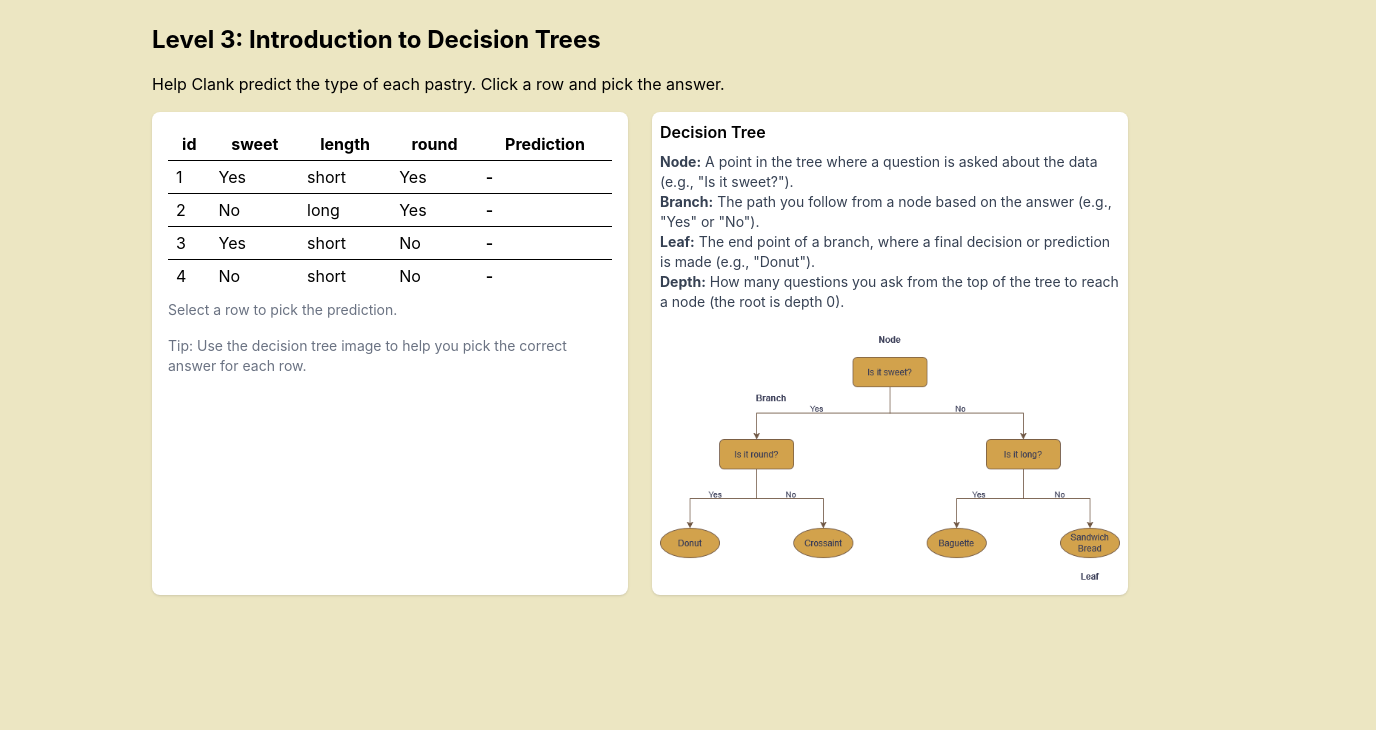
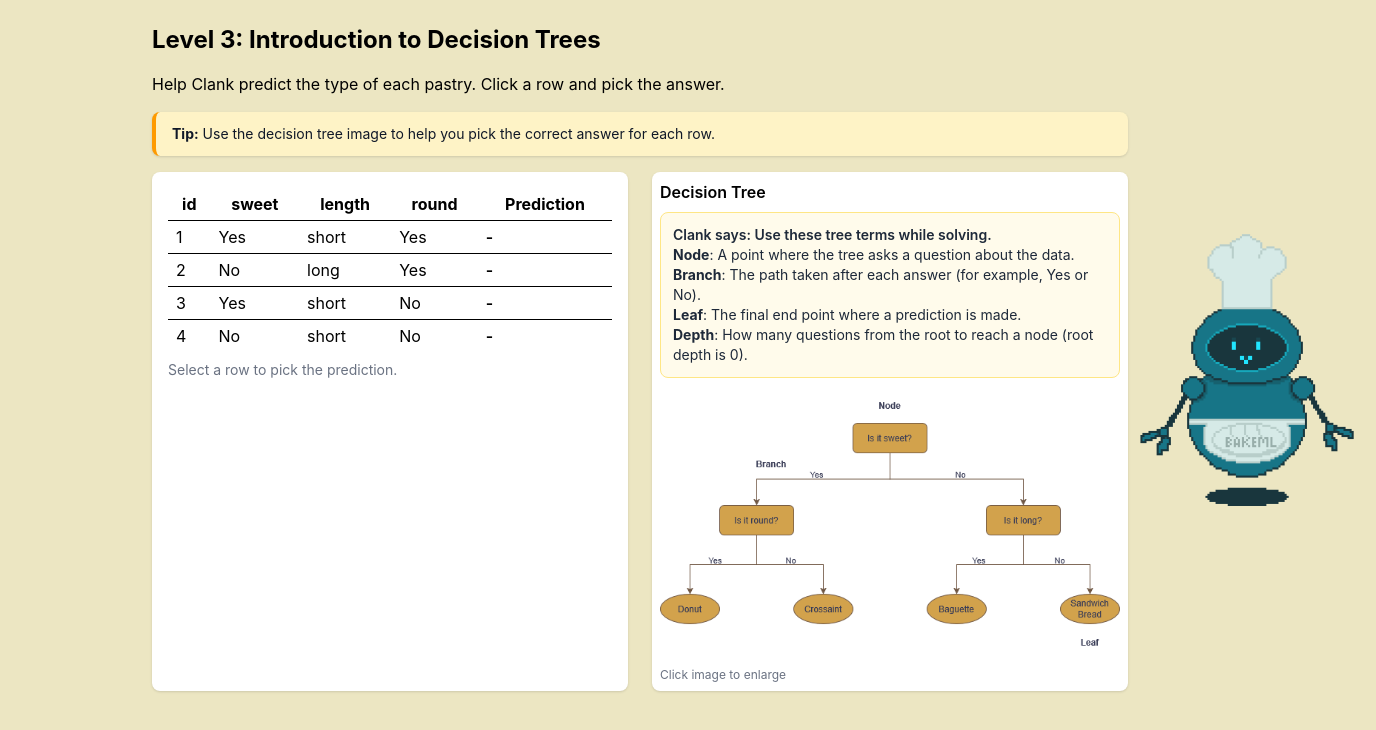
Before and after one commit to nikola-beerkens/nikola-beerkens.github.io, a Next.js app in the folder thesis/: page /level_3 in a window 1280 px wide. Shown: the top 730 px of the page, 1376 px wide, since content can reach past the window. Built offline with nearby package versions, Linux system fonts and the light colour scheme.

Commit message:
applied feedback

```diff
--- a/thesis/src/app/level_2/page.tsx
+++ b/thesis/src/app/level_2/page.tsx
@@ -2,6 +2,7 @@
 
 import React, { useEffect, useState } from "react";
 import { useRouter } from "next/navigation";
+import Image from "next/image";
 
 // Level 2 - Data-Cleaning Puzzle for BakeML
 export default function Level2BakeML() {
@@ -112,9 +113,13 @@ export default function Level2BakeML() {
   }
 
   return (
-    <div className="p-6 max-w-5xl mx-auto">
+    <div className="relative p-6 max-w-5xl mx-auto overflow-visible">
       <h1 className="text-2xl font-bold mb-4">Level 2: Data-Cleaning Puzzle</h1>
-      <p className="mb-4">Help Clank clean the bakery dataset! You have <strong>{actionsLeft}</strong> actions left.</p>
+      <p className="text-base text-gray-900">Help Clank clean the bakery dataset! You have <strong>{actionsLeft}</strong> actions left.</p>
+      <div className="mb-4 mt-3 rounded-lg border-l-4 border-amber-500 bg-amber-100 px-4 py-3 text-sm text-gray-900 shadow-sm">
+        <p><strong>Tip:</strong> Choose the fixes wisely! You only have a limited number of actions, and better cleaning increases Clank&apos;s prediction accuracy in the bakery simulation.</p>
+        <p><strong>Note:</strong> This database contains duplicate entries.</p>
+      </div>
 
       <div className="grid grid-cols-1 md:grid-cols-2 gap-6">
         {/* Dataset Table */}
@@ -155,6 +160,16 @@ export default function Level2BakeML() {
         {/* Fix Panel */}
         <div className="bg-white rounded-lg shadow p-4">
           <h2 className="font-semibold mb-2">Fix Actions</h2>
+          {selectedRow && !simulationResult && (
+            <div className="mb-4 rounded-lg border border-amber-200 bg-amber-50 p-3 text-sm text-gray-800">
+              <p className="font-semibold">Clank says: Quick hint before you start.</p>
+              <p><strong>Fill Missing</strong>: Use when a value is absent.</p>
+              <p><strong>Correct Label</strong>: Use when a category name looks suspicious/misspelled.</p>
+              <p><strong>Remove Duplicate</strong>: Use when two rows represent the same record.</p>
+              <p><strong>Trim Outlier</strong>: Use when one number is far outside the normal range.</p>
+              <p className="mt-1 text-xs text-gray-600">Some actions may do nothing on certain rows, so choose carefully.</p>
+            </div>
+          )}
           {selectedRow ? (
             <div className="flex flex-col gap-2">
               <button className="blue-bg text-white px-3 py-1 rounded cursor-pointer" onClick={() => applyFix(selectedRow, 'fill_missing')}>Fill Missing</button>
@@ -179,9 +194,18 @@ export default function Level2BakeML() {
         </div>
       </div>
 
-      <div className="mt-4 text-sm text-gray-500">
-        <p>Tip: Choose the fixes wisely! You only have a limited number of actions, and better cleaning increases Clank&apos;s prediction accuracy in the bakery simulation.</p>
-      </div>
+      {!simulationResult && (
+        <aside className="hidden xl:block absolute top-55 -right-56 pointer-events-none">
+          <Image
+            src="/robot_baker.png"
+            alt="Clank the robot baker"
+            width={260}
+            height={260}
+            className="shrink-0"
+          />
+        </aside>
+      )}
+
       {simulationResult && (
         <div className="mt-8 flex gap-4">
           <button
--- a/thesis/src/app/level_3/page.tsx
+++ b/thesis/src/app/level_3/page.tsx
@@ -1,6 +1,7 @@
 'use client';
 
 import Link from "next/link";
+import Image from "next/image";
 import React, { useEffect, useState } from "react";
 
 // Level 3 - Decision Tree Prediction Puzzle for BakeML
@@ -22,11 +23,15 @@ export default function Level3BakeML() {
 
   const [data, setData] = useState<Row[]>(initialData);
   const [selectedRow, setSelectedRow] = useState<number | null>(null);
+  const [isTreeZoomed, setIsTreeZoomed] = useState(false);
+  const [depthAnswer, setDepthAnswer] = useState<string>("");
+  const [isEvaluationConfirmed, setIsEvaluationConfirmed] = useState(false);
   const possiblePredictions = ["Donut", "Croissant", "Baguette", "Sandwich Bread"];
 
   function applyPrediction(rowId: number, prediction: string) {
     setData(prev => prev.map(r => r.id === rowId ? { ...r, _predicted: prediction } : r));
     setSelectedRow(null);
+    setIsEvaluationConfirmed(false);
   }
 
   // Decision logic for correct prediction
@@ -65,9 +70,12 @@ export default function Level3BakeML() {
   }, [allAnswered, correctCount, totalCount, accuracy]);
 
   return (
-    <div className="p-6 max-w-5xl mx-auto">
+    <div className="relative p-6 max-w-5xl mx-auto overflow-visible">
       <h1 className="text-2xl font-bold mb-4">Level 3: Introduction to Decision Trees</h1>
       <p className="mb-4">Help Clank predict the type of each pastry. Click a row and pick the answer.</p>
+      <div className="mb-4 rounded-lg border-l-4 border-amber-500 bg-amber-100 px-4 py-3 text-sm text-gray-900 shadow-sm">
+        <p><strong>Tip:</strong> Use the decision tree image to help you pick the correct answer for each row.</p>
+      </div>
 
       <div className="grid grid-cols-1 md:grid-cols-2 gap-6">
         {/* Dataset Table */}
@@ -101,9 +109,10 @@ export default function Level3BakeML() {
               <>
                 <p className="mb-2 mt-4">Pick the prediction for <strong>row {selectedRow}</strong>:</p>
                 <div className="flex gap-2 flex-wrap mb-2">
-                  {possiblePredictions.map(pred => (
+                  {possiblePredictions.map((pred) => (
                     <button
                       key={pred}
+                      type="button"
                       className="blue-bg text-white px-3 py-1 rounded"
                       onClick={() => applyPrediction(selectedRow, pred)}
                     >
@@ -114,11 +123,20 @@ export default function Level3BakeML() {
               </>
             )}
 
-            <div className="mt-4 text-sm text-gray-500">
-              <p>Tip: Use the decision tree image to help you pick the correct answer for each row.</p>
+            {allAnswered && (
+              !isEvaluationConfirmed ? (
+                <div className="mt-4 rounded border p-3 bg-gray-50 text-sm">
+                  <p className="font-semibold">All predictions are filled.</p>
+                  <p className="mt-1 text-gray-700">Confirm your answers to see the evaluation.</p>
+                  <button
+                    type="button"
+                    onClick={() => setIsEvaluationConfirmed(true)}
+                    className="mt-3 brown-bg text-white px-4 py-2 rounded"
+                  >
+                    Confirm
+                  </button>
                 </div>
-
-            {allAnswered && (
+              ) : (
               <div className="mt-4 rounded border p-3 bg-gray-50 text-sm">
                 <p>
                   Correct predictions: <strong>{correctCount}</strong> / {totalCount}
@@ -128,35 +146,103 @@ export default function Level3BakeML() {
                 </p>
                 {correctCount === totalCount
                   ? <span className="text-green-700 font-bold">All predictions are correct! Well done!</span>
-                  : <span className="text-red-700 font-bold">Some predictions are incorrect — you can still continue, or change your answers.</span>
+                  : <span className="text-red-700 font-bold">Some predictions are incorrect — you can still continue or change your answers.</span>
                 }
+              </div>
+              )
+            )}
+
+            {allAnswered && isEvaluationConfirmed && (
+              <div className="mt-4 rounded border p-3 bg-white text-sm">
+                <p className="font-semibold">Extra Question: What is the depth of this decision tree?</p>
+                <div className="mt-2 flex gap-4">
+                  {['1', '2', '3'].map((value) => (
+                    <label key={value} className="inline-flex items-center gap-1 cursor-pointer">
+                      <input
+                        type="radio"
+                        name="tree-depth"
+                        value={value}
+                        checked={depthAnswer === value}
+                        onChange={(e) => setDepthAnswer(e.target.value)}
+                      />
+                      {value}
+                    </label>
+                  ))}
+                </div>
+                {depthAnswer === "2" && <p className="mt-2 text-green-700">Correct. The deepest leaf is at depth 2.</p>}
+                {depthAnswer !== "" && depthAnswer !== "2" && <p className="mt-2 text-red-700">Not quite. Try again.</p>}
               </div>
             )}
         </div>
 
-        {allAnswered && (
-          <div className="md:col-start-1 md:row-start-2">
+        {/* Decision Tree Panel */}
+        <div className="bg-white rounded-lg shadow p-2 md:col-start-2 md:row-start-1">
+          <h2 className="font-semibold mb-2">Decision Tree</h2>
+          {!allAnswered && (
+            <div className="mb-4 rounded-lg border border-amber-200 bg-amber-50 p-3 text-sm text-gray-800">
+              <p className="font-semibold">Clank says: Use these tree terms while solving.</p>
+              <p><strong>Node</strong>: A point where the tree asks a question about the data.</p>
+              <p><strong>Branch</strong>: The path taken after each answer (for example, Yes or No).</p>
+              <p><strong>Leaf</strong>: The final end point where a prediction is made.</p>
+              <p><strong>Depth</strong>: How many questions from the root to reach a node (root depth is 0).</p>
+            </div>
+          )}
+          <button
+            type="button"
+            onClick={() => setIsTreeZoomed(true)}
+            className="w-full cursor-zoom-in"
+            aria-label="Open enlarged decision tree"
+          >
+            <Image src="/decisiontree.png" alt="Decision Tree" width={800} height={600} className="w-full h-auto rounded" />
+          </button>
+          <p className="mt-2 text-xs text-gray-500">Click image to enlarge</p>
+        </div>
+      </div>
+
+      {allAnswered && isEvaluationConfirmed && (
+        <div className="mt-4 flex justify-start">
           <Link
             href="/?completed=true&level2Completed=true&level3Completed=true"
-              className="brown-bg text-white px-4 py-2 rounded"
+            className="brown-bg text-white px-4 py-2 rounded inline-block"
           >
             Go to Level 4
           </Link>
         </div>
       )}
 
-        {/* Decision Tree Panel */}
-        <div className="bg-white rounded-lg shadow p-2 md:col-start-2 md:row-start-1">
-          <h2 className="font-semibold mb-2">Decision Tree</h2>
-          <div className="mb-4 text-left text-sm text-gray-700">
-            <p><strong>Node:</strong> A point in the tree where a question is asked about the data (e.g., &quot;Is it sweet?&quot;).</p>
-            <p><strong>Branch:</strong> The path you follow from a node based on the answer (e.g., &quot;Yes&quot; or &quot;No&quot;).</p>
-            <p><strong>Leaf:</strong> The end point of a branch, where a final decision or prediction is made (e.g., &quot;Donut&quot;).</p>
-            <p><strong>Depth:</strong> How many questions you ask from the top of the tree to reach a node (the root is depth 0).</p>
+      {isTreeZoomed && (
+        <div
+          className="fixed inset-0 z-50 bg-black/70 flex items-center justify-center p-4"
+          onClick={() => setIsTreeZoomed(false)}
+        >
+          <div className="w-full max-w-5xl" onClick={(e) => e.stopPropagation()}>
+            <div className="mb-2 flex justify-end">
+              <button
+                type="button"
+                onClick={() => setIsTreeZoomed(false)}
+                className="rounded bg-white px-3 py-1 text-sm"
+              >
+                Close
+              </button>
             </div>
-          <img src="/decisiontree.png" alt="Decision Tree" width={800} height={600} />
+            <div className="rounded-lg bg-white p-3 shadow-2xl">
+              <Image src="/decisiontree.png" alt="Decision Tree enlarged" width={1600} height={1200} className="w-full h-auto rounded" />
             </div>
           </div>
         </div>
+      )}
+
+      {!allAnswered && (
+        <aside className="hidden xl:block absolute top-56 -right-56 pointer-events-none">
+          <Image
+            src="/robot_baker.png"
+            alt="Clank the robot baker"
+            width={260}
+            height={260}
+            className="shrink-0"
+          />
+        </aside>
+      )}
+    </div>
   );
 }
--- a/thesis/src/app/level_4/page.tsx
+++ b/thesis/src/app/level_4/page.tsx
@@ -1,7 +1,10 @@
 'use client';
 
+/* eslint-disable react-hooks/exhaustive-deps */
+
 import Link from "next/dist/client/link";
-import React, { useEffect, useMemo, useState } from "react";
+import Image from "next/image";
+import React, { useCallback, useEffect, useMemo, useState } from "react";
 
 // Level 4 – Choosing Splits with Gini Index and Entropy
 export default function Level4BakeML() {
@@ -64,12 +67,12 @@ export default function Level4BakeML() {
     description: string;
   };
 
-  const splits: SplitOption[] = [
+  const splits = useMemo<SplitOption[]>(() => ([
     { feature: "sweet", description: "Sweet = Yes vs. No" },
     { feature: "length", description: "Length = long vs. short" },
     { feature: "round", description: "Round = Yes vs. No" },
     { feature: "filling", description: "Filling = Yes vs. No" },
-  ];
+  ]), []);
 
   type NodeId = string;
   const ROOT_ID: NodeId = "root";
@@ -85,7 +88,7 @@ export default function Level4BakeML() {
   const [actions, setActions] = useState<Array<{ nodeId: NodeId; feature: FeatureKey }>>([]);
   const [finished, setFinished] = useState(false);
 
-  function giniForRows(rows: Pastry[]) {
+  const giniForRows = useCallback((rows: Pastry[]) => {
     if (rows.length === 0) return 0;
     const counts = new Map<string, number>();
     for (const row of rows) counts.set(row.label, (counts.get(row.label) ?? 0) + 1);
@@ -95,9 +98,9 @@ export default function Level4BakeML() {
       sumSquares += p * p;
     }
     return 1 - sumSquares;
-  }
+  }, []);
 
-  function predicateForFeature(feature: FeatureKey) {
+  const predicateForFeature = useCallback((feature: FeatureKey) => {
     switch (feature) {
       case "sweet":
         return (row: Pastry) => row.sweet;
@@ -107,14 +110,12 @@ export default function Level4BakeML() {
         return (row: Pastry) => row.round;
       case "filling":
         return (row: Pastry) => row.filling;
-      default: {
-        const neverFeature: never = feature;
-        return (_row: Pastry) => Boolean(neverFeature);
+      default:
+        return () => false;
     }
-    }
-  }
+  }, []);
 
-  function branchLabelsForFeature(feature: FeatureKey): { yes: string; no: string } {
+  const branchLabelsForFeature = useCallback((feature: FeatureKey): { yes: string; no: string } => {
     switch (feature) {
       case "sweet":
         return { yes: "Yes", no: "No" };
@@ -124,12 +125,10 @@ export default function Level4BakeML() {
         return { yes: "Yes", no: "No" };
       case "filling":
         return { yes: "Yes", no: "No" };
-      default: {
-        const neverFeature: never = feature;
-        return { yes: String(neverFeature), no: "" };
+      default:
+        return { yes: String(feature), no: "" };
     }
-    }
-  }
+  }, []);
 
   type TreeNode = {
     id: NodeId;
@@ -157,7 +156,7 @@ export default function Level4BakeML() {
     }
 
     return build(ROOT_ID, 0, dataset);
-  }, [ROOT_ID, dataset, splitsByNode]);
+  }, [dataset, predicateForFeature, splitsByNode]);
 
   function TreeNodeView({ node }: { node: TreeNode }) {
     const gini = giniForRows(node.rows);
@@ -182,7 +181,6 @@ export default function Level4BakeML() {
     }
 
     const split = splitByFeature.get(node.splitFeature);
-
     return (
       <div className="flex flex-col items-center">
         <button
@@ -227,15 +225,15 @@ export default function Level4BakeML() {
     );
   }
 
-  function collectLeaves(node: TreeNode): TreeNode[] {
+  const collectLeaves = useCallback((node: TreeNode): TreeNode[] => {
     if (!node.splitFeature) return [node];
     const leaves: TreeNode[] = [];
     if (node.left) leaves.push(...collectLeaves(node.left));
     if (node.right) leaves.push(...collectLeaves(node.right));
     return leaves.length > 0 ? leaves : [node];
-  }
+  }, []);
 
-  function findNode(node: TreeNode, id: NodeId): TreeNode | undefined {
+  const findNode = useCallback((node: TreeNode, id: NodeId): TreeNode | undefined => {
     if (node.id === id) return node;
     if (node.left) {
       const found = findNode(node.left, id);
@@ -246,34 +244,28 @@ export default function Level4BakeML() {
       if (found) return found;
     }
     return undefined;
-  }
+  }, []);
 
-  function partitionRows(rows: Pastry[], feature: FeatureKey) {
+  const partitionRows = useCallback((rows: Pastry[], feature: FeatureKey) => {
     const predicate = predicateForFeature(feature);
     const left: Pastry[] = [];
     const right: Pastry[] = [];
     for (const row of rows) (predicate(row) ? left : right).push(row);
     return { left, right };
-  }
+  }, [predicateForFeature]);
 
-  function giniAfterSplitForRows(rows: Pastry[], feature: FeatureKey) {
+  const giniAfterSplitForRows = useCallback((rows: Pastry[], feature: FeatureKey) => {
     if (rows.length === 0) return undefined;
     const { left, right } = partitionRows(rows, feature);
     if (left.length === 0 || right.length === 0) return undefined;
     return (left.length / rows.length) * giniForRows(left) + (right.length / rows.length) * giniForRows(right);
-  }
+  }, [giniForRows, partitionRows]);
 
-  function weightedGiniForLeaves(leaves: TreeNode[]) {
+  const weightedGiniForLeaves = useCallback((leaves: TreeNode[]) => {
     const total = leaves.reduce((sum, leaf) => sum + leaf.rows.length, 0);
     if (total === 0) return 0;
     return leaves.reduce((acc, leaf) => acc + (leaf.rows.length / total) * giniForRows(leaf.rows), 0);
-  }
-
-  function labelCounts(rows: Pastry[]) {
-    const counts = new Map<string, number>();
-    for (const row of rows) counts.set(row.label, (counts.get(row.label) ?? 0) + 1);
-    return [...counts.entries()].sort((a, b) => b[1] - a[1]);
-  }
+  }, [giniForRows]);
 
   const leaves = useMemo(() => collectLeaves(decisionTree), [decisionTree]);
   const leafCount = leaves.length;
@@ -305,10 +297,11 @@ export default function Level4BakeML() {
     };
   }, [leaves, splits]);
 
-  const selectedNode = useMemo(() => findNode(decisionTree, selectedNodeId), [decisionTree, selectedNodeId]);
+  const selectedNode = useMemo(() => findNode(decisionTree, selectedNodeId), [decisionTree, findNode, selectedNodeId]);
   const selectedIsLeaf = Boolean(selectedNode && !selectedNode.splitFeature);
   const selectedGini = selectedNode ? giniForRows(selectedNode.rows) : 0;
   const treeWeightedGini = useMemo(() => weightedGiniForLeaves(leaves), [leaves]);
+  const highlightedRowIds = useMemo(() => new Set((selectedNode?.rows ?? []).map((row) => row.id)), [selectedNode]);
 
   const nodeGiniIfSplitSelectedByFeature = useMemo(() => {
     const map = new Map<FeatureKey, number>();
@@ -319,7 +312,7 @@ export default function Level4BakeML() {
       map.set(candidate.feature, after);
     }
     return map;
-  }, [selectedIsLeaf, selectedNode, splits]);
+  }, [giniAfterSplitForRows, selectedIsLeaf, selectedNode, splits]);
 
   const weightedGiniIfSplitSelectedByFeature = useMemo(() => {
     const map = new Map<FeatureKey, number>();
@@ -342,7 +335,7 @@ export default function Level4BakeML() {
     }
 
     return map;
-  }, [leaves, selectedIsLeaf, selectedNode, splits]);
+  }, [leaves, partitionRows, selectedIsLeaf, selectedNode, splits, weightedGiniForLeaves]);
 
   function addSplitToSelected(feature: FeatureKey) {
     if (finished) return;
@@ -420,7 +413,7 @@ export default function Level4BakeML() {
       totalSteps: actions.length,
       details,
     };
-  }, [actions, dataset, splits]);
+  }, [actions, dataset, findNode, giniAfterSplitForRows, predicateForFeature, splits]);
 
   useEffect(() => {
     if (!finished) return;
@@ -443,13 +436,17 @@ export default function Level4BakeML() {
   }, [finished, completion.isComplete, evaluation.correctSteps, evaluation.totalSteps, treeWeightedGini, leafCount, pureLeafCount]);
 
   return (
-    <div className="p-6 max-w-7xl mx-auto">
+    <div className="relative p-6 max-w-7xl mx-auto overflow-visible">
       <h1 className="text-2xl font-bold mb-2">Level 4: Choosing Splits with Gini Index</h1>
-      <p className="text-gray-600 mb-6">
+      <p className="mb-6">
         Clank opens a flour-dusted basket of mixed pastries and sighs. Everything’s delicious, but nothing is organized.
         Your job is to teach Clank how to sort them: build a decision tree one choice at a time. Click a leaf to focus on
-        that group, then pick the split that best separates the pastries. Tip: aim to minimize the Gini impurity at each step!
+        that group, then pick the split that best separates the pastries.
       </p>
+      <div className="mb-6 rounded-lg border-l-4 border-amber-500 bg-amber-100 px-4 py-3 text-sm text-gray-900 shadow-sm">
+        <p><strong>Tip:</strong> Aim to minimize the Gini impurity at each step.</p>
+        <p><strong>Note:</strong> Highlighted rows are the ones counted in the currently selected node&apos;s Gini.</p>
+      </div>
 
       <div className="grid grid-cols-1 md:grid-cols-3 gap-6">
         <div className="bg-white rounded-lg shadow p-4 md:col-span-2 overflow-x-auto md:overflow-visible">
@@ -467,7 +464,10 @@ export default function Level4BakeML() {
             </thead>
             <tbody>
               {dataset.map((row) => (
-                <tr key={row.id} className="border-t hover:bg-gray-50 transition-colors">
+                <tr
+                  key={row.id}
+                  className={`border-t transition-colors ${highlightedRowIds.has(row.id) ? "bg-yellow-100" : ""}`}
+                >
                   <td className="px-2 py-1">{row.id}</td>
                   <td className="px-2 py-1">{row.sweet ? "Yes" : "No"}</td>
                   <td className="px-2 py-1">{row.length}</td>
@@ -481,17 +481,10 @@ export default function Level4BakeML() {
 
           <div className="mt-6">
             <h3 className="text-sm font-semibold mb-2">Decision tree</h3>
-            <p className="text-xs text-gray-600 mb-3">
-              Updates live as you choose splits. Scroll sideways if needed.
-            </p>
             <div className="overflow-x-auto">
               <div className="min-w-max py-2">
                 <TreeNodeView node={decisionTree} />
               </div>
-            </div>
-            <div className="mt-2 text-xs text-gray-600">
-              Leaves: <span className="font-semibold">{leafCount}</span> • Pure leaves (Gini = 0):{" "}
-              <span className="font-semibold">{pureLeafCount}</span>
             </div>
           </div>
         </div>
@@ -502,28 +495,16 @@ export default function Level4BakeML() {
             Click a leaf in the tree to select it, then choose a split to expand only that leaf.
           </p>
 
-          <div className="mb-4">
-            <p className="text-sm font-semibold mb-2">Selected node</p>
-            {!selectedNode ? (
-              <p className="text-sm text-gray-500">Select a node in the tree.</p>
-            ) : (
-              <div className="text-sm text-gray-700">
-                <p>
-                  <span className="font-semibold">Rows:</span> {selectedNode.rows.length} • <span className="font-semibold">Gini:</span>{" "}
-                  {selectedGini.toFixed(3)}
-                </p>
-                <p className="mt-2 font-semibold">Labels</p>
-                <ul className="list-disc pl-5 text-xs text-gray-600">
-                  {labelCounts(selectedNode.rows).map(([label, count]) => (
-                    <li key={label}>
-                      {label}: {count}
-                    </li>
-                  ))}
-                </ul>
-                {!selectedIsLeaf && <p className="mt-2 text-xs text-gray-500">Select a leaf to add a new split.</p>}
+          <div className="mb-4 rounded-lg border border-amber-200 bg-amber-50 p-4 shadow-sm text-sm text-gray-800">
+            <p className="font-semibold">Clank says: Gini index tells you how mixed the labels are in a node.</p>
+            <p className="mt-1">It is computed from the class proportions in a node. In simple terms, Gini = 1 - sum of squared class probabilities.</p>
+            <p className="mt-1">Gini 0 denotes that all elements belong to a certain class or there exists only one class (pure), and
+ Gini 1 denotes that the elements are randomly distributed across various classes (impure).</p>
           </div>
+
+          {selectedNode && !selectedIsLeaf && (
+            <p className="mb-4 text-xs text-gray-500">Select a leaf to add a new split.</p>
           )}
-          </div>
 
           <div className="flex flex-col gap-3">
             {splits.map((split) => {
@@ -614,8 +595,20 @@ export default function Level4BakeML() {
             </p>
           </div>
         </div>
+      </div>
+
+      <aside className="hidden xl:block absolute top-70 -right-56 pointer-events-none">
+        <Image
+          src="/robot_baker.png"
+          alt="Clank the robot baker"
+          width={260}
+          height={260}
+          className="shrink-0"
+        />
+      </aside>
+
       {finished && completion.isComplete && (
-          <div className="md:col-start-1 md:row-start-2">
+        <div className="mt-4 flex justify-start">
           <Link
             href="/?completed=true&level2Completed=true&level3Completed=true&level4Completed=true"
             className="brown-bg text-white px-4 py-2 rounded"
@@ -625,6 +618,5 @@ export default function Level4BakeML() {
         </div>
       )}
     </div>
-    </div>
   );
 }
```
Also changed, not shown: thesis/src/app/level_1/page.tsx (+48 -16 lines). Lines whose indentation alone changed are shown as unchanged.
